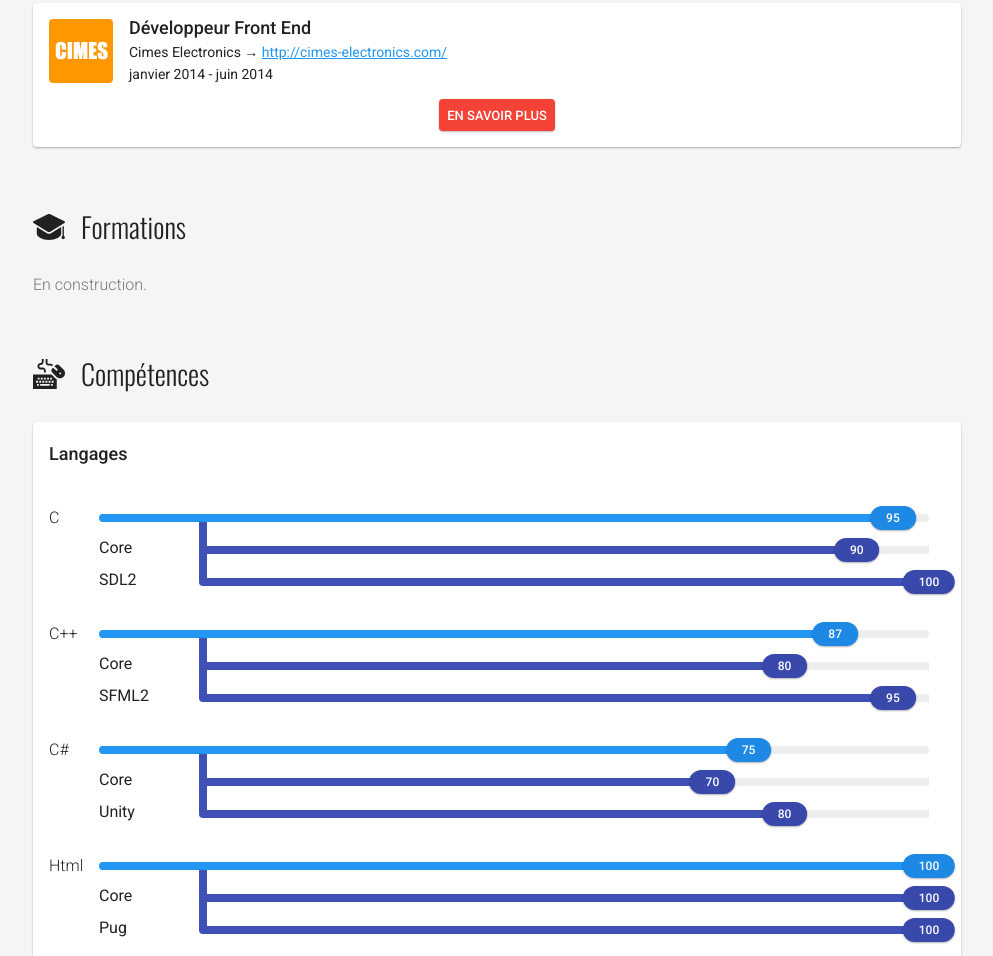
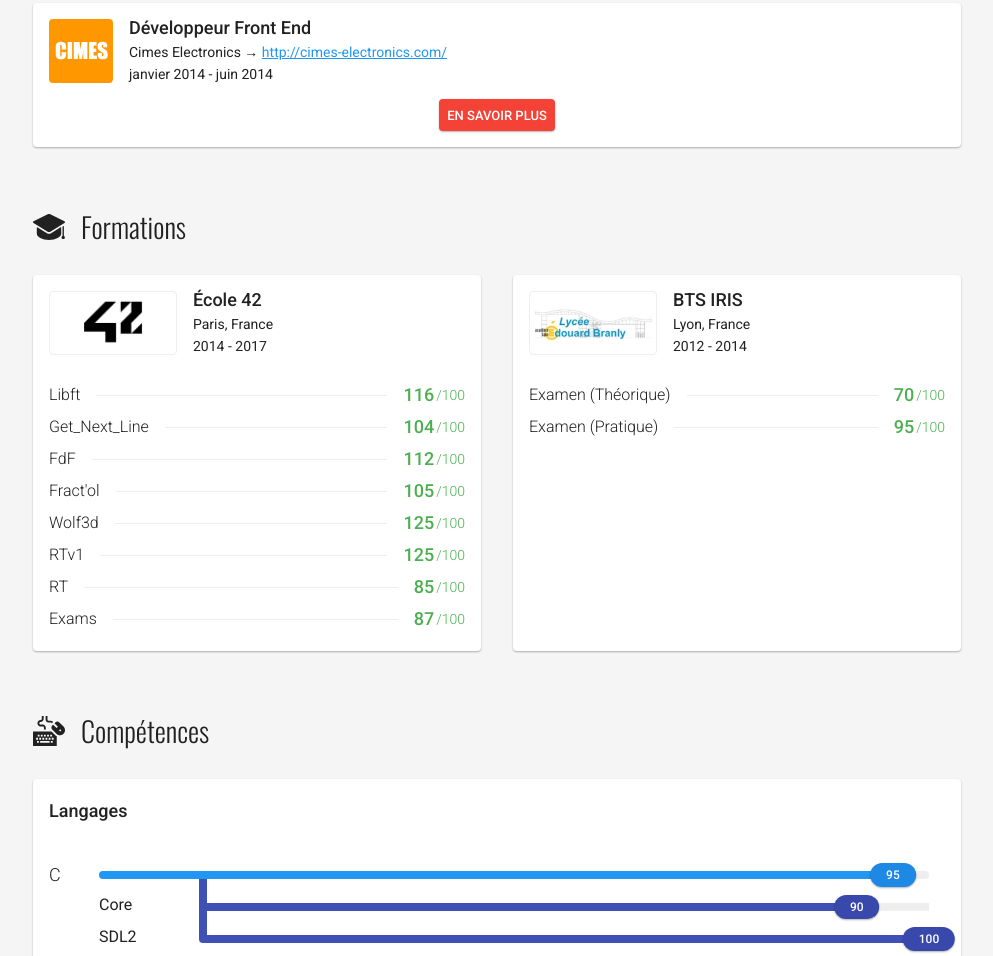
Before and after one commit to Kamipown/kamipown.github.io, a plain HTML site: page index.html in a window 1280 px wide. Shown: the part 1199-2155 px from the top of the page, without its empty margins (143-1136 px from the left). Drawn offline with nearby package versions, Linux system fonts and the light colour scheme.

Commit message:
add training

```diff
--- a/index.html
+++ b/index.html
@@ -288,7 +288,82 @@
 						<span></span>
 						<p>Formations</p>
 					</h2>
-					<p>En construction.</p>
+					<div>
+						<div>
+							<header>
+								<span></span>
+								<div>
+									<h3>École 42</h3>
+									<p>Paris, France</p>
+									<span>2014 - 2017</span>
+								</div>
+							</header>
+							<ul>
+								<li>
+									<p>Libft</p>
+									<span></span>
+									<p>116<span>/100</span></p>
+								</li>
+								<li>
+									<p>Get_Next_Line</p>
+									<span></span>
+									<p>104<span>/100</span></p>
+								</li>
+								<li>
+									<p>FdF</p>
+									<span></span>
+									<p>112<span>/100</span></p>
+								</li>
+								<li>
+									<p>Fract'ol</p>
+									<span></span>
+									<p>105<span>/100</span></p>
+								</li>
+								<li>
+									<p>Wolf3d</p>
+									<span></span>
+									<p>125<span>/100</span></p>
+								</li>
+								<li>
+									<p>RTv1</p>
+									<span></span>
+									<p>125<span>/100</span></p>
+								</li>
+								<li>
+									<p>RT</p>
+									<span></span>
+									<p>85<span>/100</span></p>
+								</li>
+								<li>
+									<p>Exams</p>
+									<span></span>
+									<p>87<span>/100</span></p>
+								</li>
+							</ul>
+						</div>
+						<div>
+							<header>
+								<span></span>
+								<div>
+									<h3>BTS IRIS</h3>
+									<p>Lyon, France</p>
+									<span>2012 - 2014</span>
+								</div>
+							</header>
+							<ul>
+								<li>
+									<p>Examen (Théorique)</p>
+									<span></span>
+									<p>70<span>/100</span></p>
+								</li>
+								<li>
+									<p>Examen (Pratique)</p>
+									<span></span>
+									<p>95<span>/100</span></p>
+								</li>
+							</ul>
+						</div>
+					</div>
 				</section>
 				<section id="skills">
 					<h2>
@@ -458,6 +533,14 @@
 								<li>Linux</li>
 							</ul>
 						</li>
+						<li>
+							<h3>Gestion de projets</h3>
+							<ul>
+								<li>Confluence</li>
+								<li>Slack</li>
+								<li>Trello</li>
+							</ul>
+						</li>
 					</ul>
 				</section>
 			</div>
--- a/rcs/css/app.css
+++ b/rcs/css/app.css
@@ -94,10 +94,29 @@ body { background-color: #f5f5f5; transition: opacity 250ms ease-in-out;}
 
 #training {}
 	#training > p { margin-top: 32px; font-weight: 300; font-size: 16px; color: #777;}
-	#training > ul { }
-		#training > ul > li { display: flex; min-height: 120px; margin-top: 16px; padding: 8px 16px; border-radius: 4px; background-color: #fff; box-shadow: 0 1px 2px rgba(0, 0, 0, 0.3);}
-			#training > ul > li > span { display: block; border-radius: 4px;}
-			#training > ul > li > div { padding-left: 16px;}
+	#training > div { display: flex;}
+@media (max-width: 599px) {
+	#training > div { flex-direction: column;}
+}
+		#training > div > div { flex: 1; margin-top: 32px; border-radius: 4px; background-color: #fff; box-shadow: 0 1px 2px rgba(0, 0, 0, 0.3);}
+@media (min-width: 600px) {
+		#training > div > div:first-child { margin-right: 16px;}
+		#training > div > div:last-child { margin-left: 16px;}
+}
+			#training > div > div > header { display: flex; padding: 16px 16px 8px 16px;}
+				#training > div > div > header > span { display: block; width: 128px; height: 64px; border: 1px solid #eee; border-radius: 4px; background-size: contain; background-repeat: no-repeat; background-position: 50% 50%;}
+				#training > div > div:first-child > header > span { background-image: url("../images/42.jpg");}
+				#training > div > div:last-child > header > span { background-image: url("../images/branly.jpg");}
+				#training > div > div > header > div { padding-left: 16px;}
+					#training > div > div > header > div > h3 { line-height: 18px; font-weight: 500; font-size: 18px;}
+					#training > div > div > header > div > p { line-height: 14px; margin-top: 8px; font-size: 14px;}
+					#training > div > div > header > div > span { display: block; line-height: 14px; margin-top: 8px; font-size: 14px;}
+			#training > div > div > ul { padding: 16px;}
+				#training > div > div > ul > li { display: flex; align-items: center;}
+					#training > div > div > ul > li > p:first-child { line-height: 32px; font-weight: 300; font-size: 16px;}
+					#training > div > div > ul > li > span { display: block; flex: 1; height: 1px; margin: 0 16px; background-color: #eee;}
+					#training > div > div > ul > li > p:last-child { line-height: 18px; font-weight: 500; font-size: 18px; color: #4CAF50;}
+						#training > div > div > ul > li > p:last-child > span { display: inline-block; line-height: 14px; margin-left: 2px; padding-top: 2px; font-weight: 300; font-size: 14px; color: #4CAF50;}
 
 #skills {}
 	#skills > p { margin-top: 32px; font-weight: 300; font-size: 16px; color: #777;}
@@ -106,7 +125,7 @@ body { background-color: #f5f5f5; transition: opacity 250ms ease-in-out;}
 		#skills > ul > li:first-child { padding-bottom: 32px;}
 			#skills > ul > li > h3 { line-height: 32px; font-weight: 500; font-size: 18px;}
 			#skills > ul > li > .skill { display: flex; margin-top: 32px;}
-				#skills > ul > li > .skill > p { width: 50px; line-height: 32px; font-weight: 300; font-size: 16px;}
+				#skills > ul > li > .skill > p { width: 50px; line-height: 32px; font-weight: 300; font-size: 18px;}
 				#skills > ul > li > .skill > div { flex: 1; padding: 12px 16px 0 0;}
 					#skills > ul > li > .skill > div > .progressBar { height: 8px; border-left: 108px solid #2196F3; border-radius: 4px; background-color: #eee;}
 						#skills > ul > li > .skill > div > .progressBar > p { position: relative; height: 8px; border-radius: 0 4px 4px 0; background-color: #2196F3;}
```
Also changed, not shown: rcs/images/42.jpg (added), rcs/images/42.png (added), rcs/images/branly.jpg (added).
